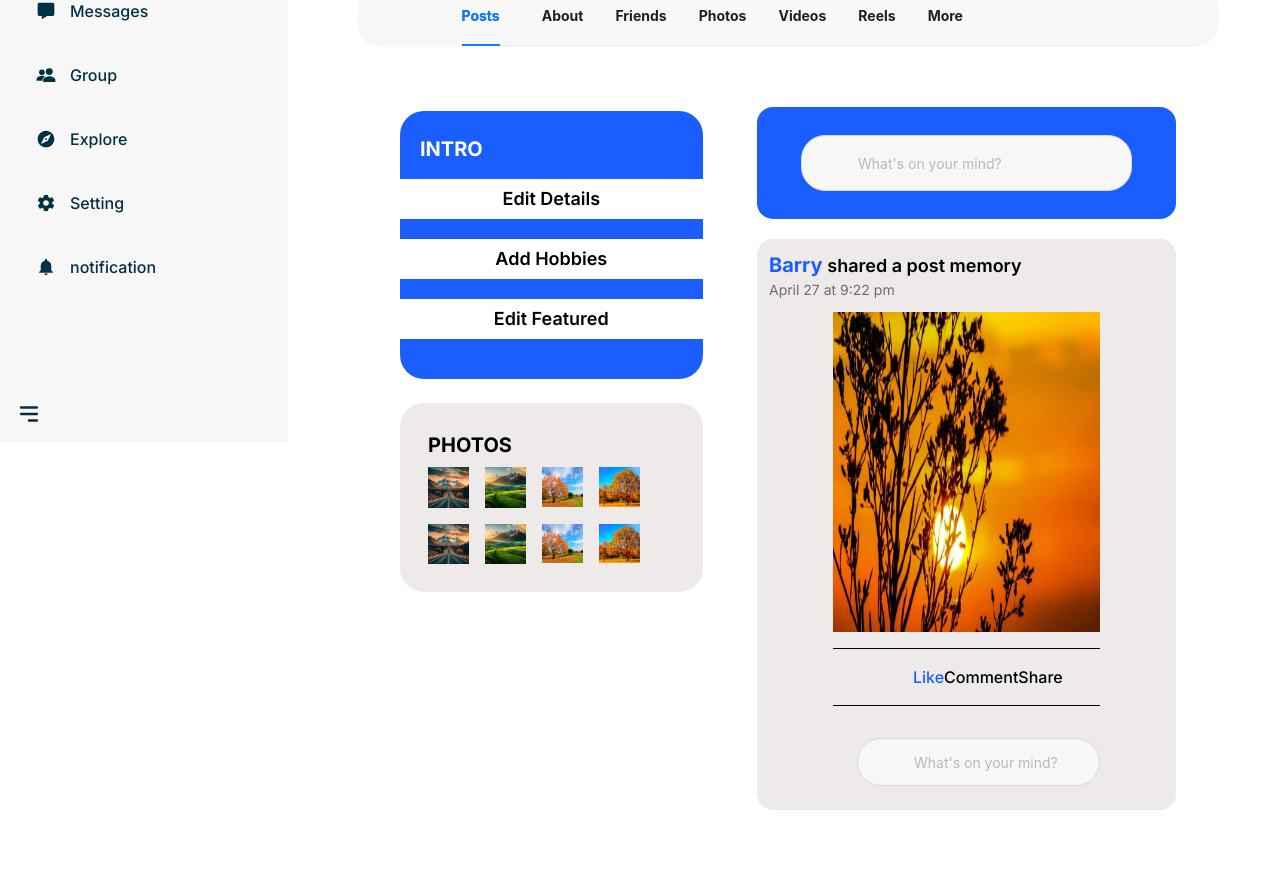
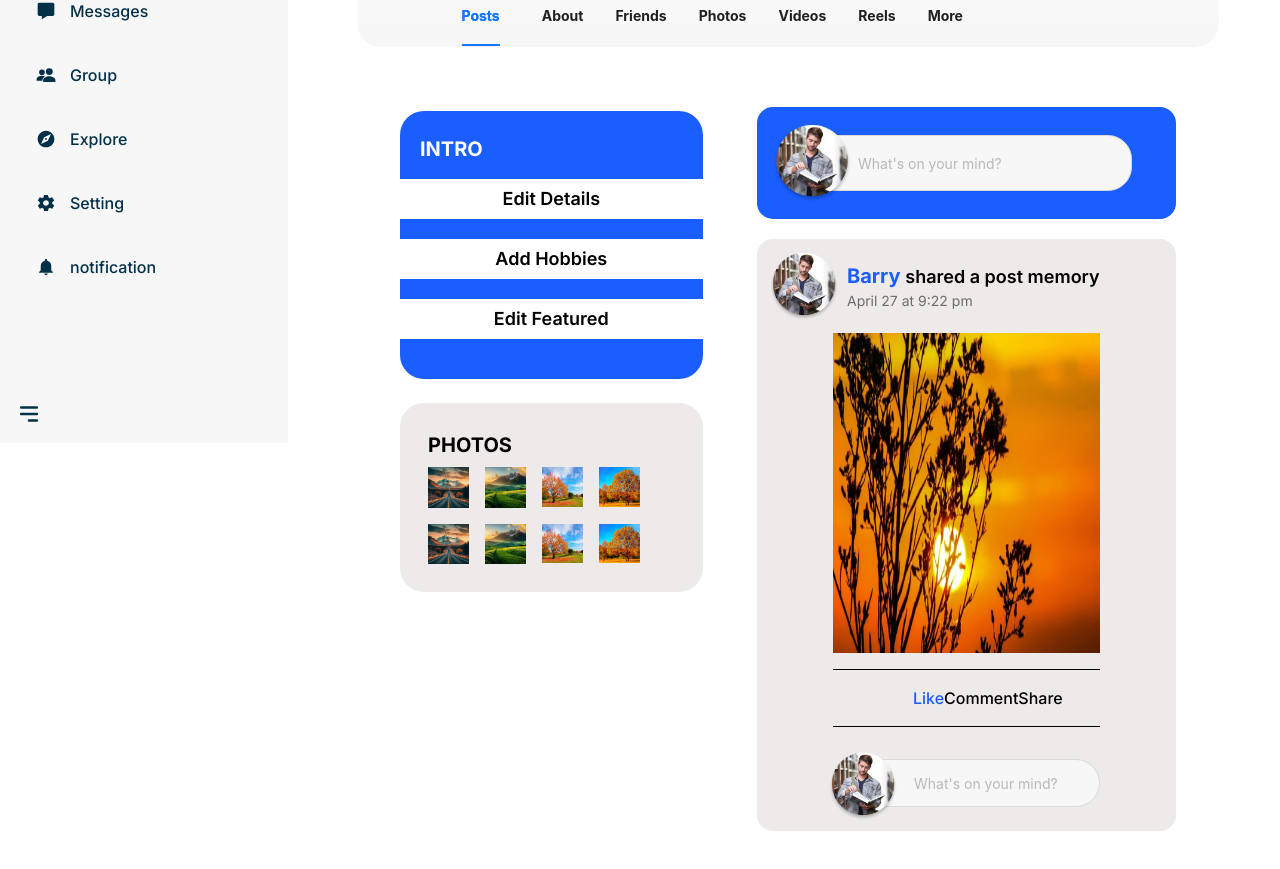
Before and after one commit to HuzaifaGhoury/Rekonethomeui, a Next.js app: page /profile in a window 1280 px wide. Shown: the part 357-1226 px from the top of the page. Built offline with nearby package versions, Linux system fonts and the light colour scheme.

Commit message:
update context

```diff
--- a/components/profileContent/profileContent.tsx
+++ b/components/profileContent/profileContent.tsx
@@ -9,7 +9,7 @@ import photo4 from "../../public/Images/profileImages/Rectangle 36.png";
 // import photo7 from "../../public/Images/profileImages/profilephoto7.svg";
 // import photo8 from "../../public/Images/profileImages/profilephoto8.svg";
 import memory from "../../public/Images/profileImages/Rectangle 31 (1).png";
-// import inputPerson from "../../public/Images/profileImages/Mask group (1).svg";
+import inputPerson from "../../public/Images/profileImages/Mask group.png";
 import { Input } from "antd";
 export default function ProfileContent() {
   // Array of photo URLs
@@ -61,23 +61,23 @@ export default function ProfileContent() {
               placeholder="What's on your mind?"
               className="mt-4  h-14 pl-14 bg-[#F7F7F7] rounded-3xl"
             />
-            {/* <Image
+            <Image
               src={inputPerson}
               alt="input person"
               width={80}
               className="absolute left-[-29px] top-1 "
               height={70}
-            /> */}
+            />
           </div>
         </div>
         <div className="bg-[#EEEAEA] mt-5 rounded-2xl p-3">
           <div className="flex gap-2 items-center">
-            {/* <Image
+            <Image
               src={inputPerson}
               alt="input person"
               width={70}
               height={70}
-            /> */}
+            />
             <div>
               <h1 className="md:text-lg text-base font-semibold">
                 <span className="md:text-xl text-base font-bold text-[#1A5EFF]">Barry </span>{" "}
@@ -100,13 +100,13 @@ export default function ProfileContent() {
               placeholder="What's on your mind?"
               className="mt-4  h-12 pl-14 bg-[#F7F7F7] rounded-3xl"
             />
-            {/* <Image
+            <Image
               src={inputPerson}
               alt="input person"
               width={70}
               className="absolute left-[-29px] top-2 "
               height={70}
-            /> */}
+            />
           </div>
           </div>
         </div>
```
